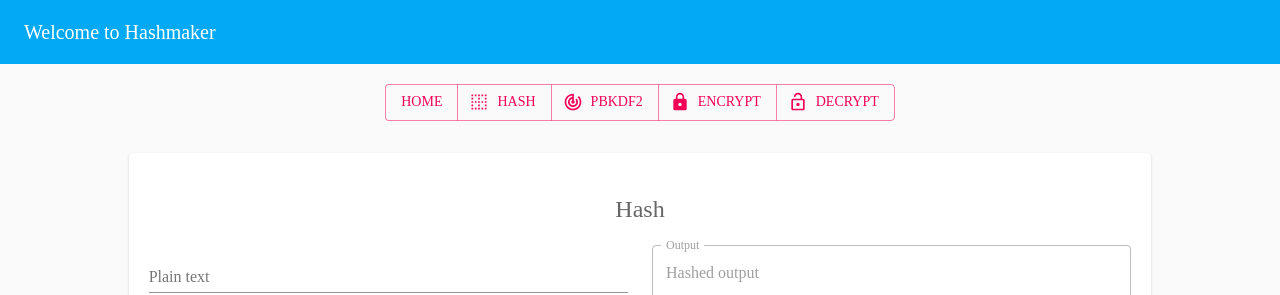
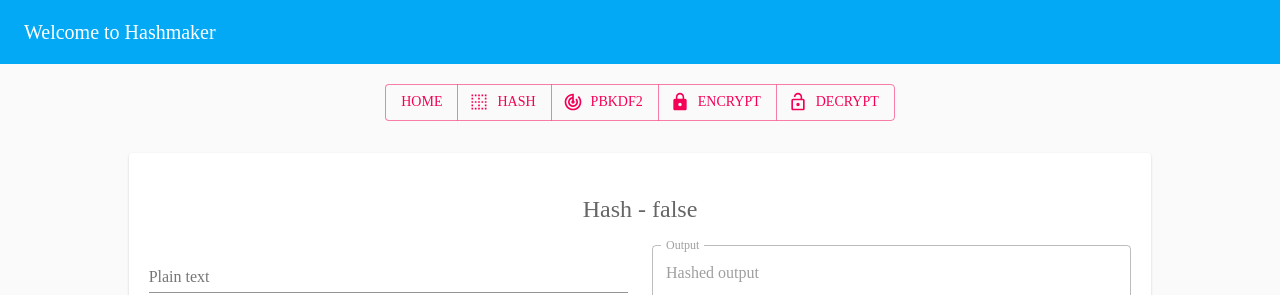
Before and after one commit to joraavanes/hashmaker, a React (Create React App) app in the folder hashmaker-client/: page /hash in a window 1280 px wide. Shown: the top 295 px of the page. Built offline with nearby package versions, Linux system fonts and the light colour scheme; a web font is replaced by a local one.

Commit message:
Add useSelector in Hash component

```diff
--- a/hashmaker-client/src/components/Hash.js
+++ b/hashmaker-client/src/components/Hash.js
@@ -1,4 +1,5 @@
 import React, { useState } from 'react'
+import { useSelector } from 'react-redux'
 import { Grid, Paper, Typography, makeStyles, TextField, Button, Select, MenuItem, FormControl, InputLabel} from '@material-ui/core'
 
 const useStyles = makeStyles(styles => ({
@@ -19,9 +20,12 @@ const useStyles = makeStyles(styles => ({
     }
 }));
 
+const cryptoSelector = state => state.crypto;
+
 const Hash = () => {
     const {mdPadding, mt, colorWhite, selectMinWidth} = useStyles();
 
+    const {loading} = useSelector(cryptoSelector);
     const [algorithm, setAlgorithm] = useState('SHA1');
 
     const changehandler = e => setAlgorithm(e.target.value);
@@ -31,7 +35,7 @@ const Hash = () => {
             <Grid item xs={12} md={10} xl={12}>
                 <Paper className={mdPadding}>
                     <Typography component="h2" variant="h5" className={mdPadding} align="center">
-                        Hash
+                        Hash - {loading.toString()}
                     </Typography>
                     <Grid container spacing={3}>
                         <Grid item xs={12} sm={6}>
--- a/hashmaker-client/src/state/actions/cryptoActions.js
+++ b/hashmaker-client/src/state/actions/cryptoActions.js
@@ -1,7 +1,7 @@
 import axios from 'axios'
 
 export function createHMAC (plainText, algorithm){
-    return function(dispatch){
+    return function(dispatch, getState){
         dispatch(toggleLoder(true));
 
         axios.post('http://localhost:4000/', {plainText, algorithm})
@@ -14,8 +14,8 @@ export function createHMAC (plainText, algorithm){
 
                 dispatch(toggleLoder(false));
             });
-    }
-}
+    };
+};
 
 export function toggleLoder(loading){
     return {
```
